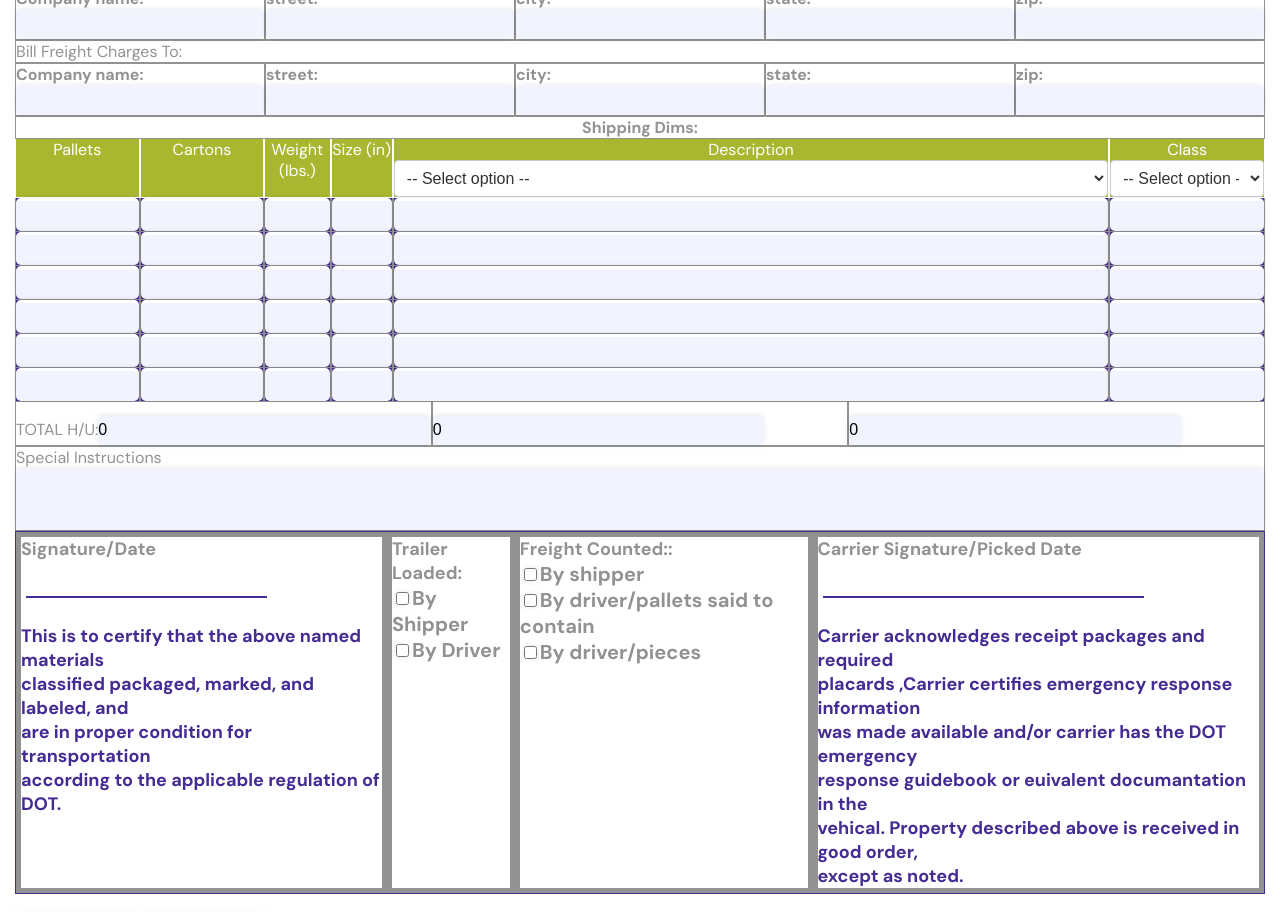
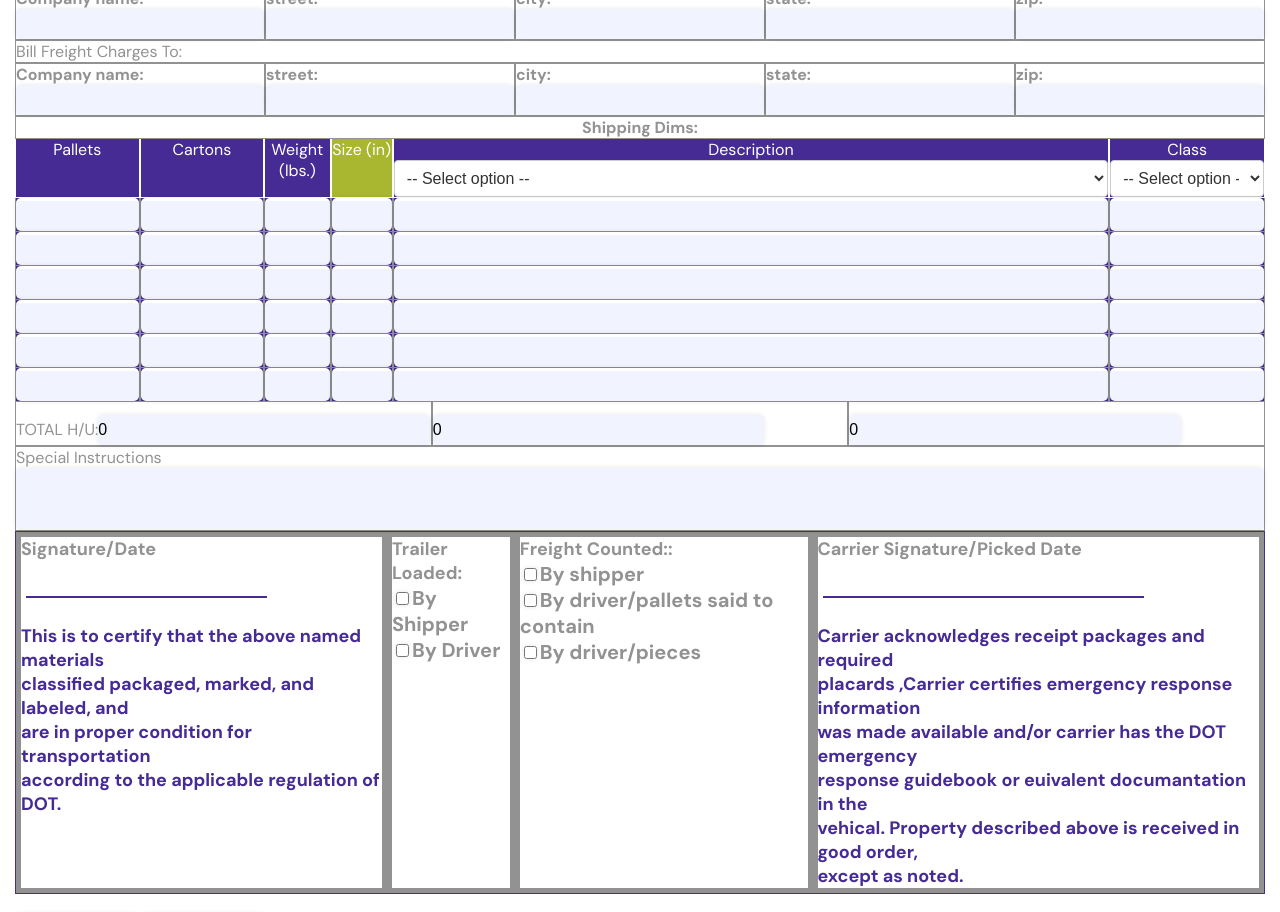
Before and after one commit to developermickey/ajay_table, a React (Create React App) app: page /table in a window 1280 px wide. Shown: the part 360-1272 px from the top of the page. Built offline with nearby package versions, Linux system fonts and the light colour scheme.

Commit message:
code push now

```diff
--- a/package.json
+++ b/package.json
@@ -12,6 +12,9 @@
     "@testing-library/react": "^13.4.0",
     "@testing-library/user-event": "^13.5.0",
     "firebase": "^9.22.0",
+    "html2pdf": "^0.0.11",
+    "html2pdf.js": "^0.9.0",
+    "jspdf": "^2.5.1",
     "jspdf-autotable": "^3.5.29",
     "react": "^18.2.0",
     "react-datepicker": "^4.12.0",
--- a/src/components/Table2.jsx
+++ b/src/components/Table2.jsx
@@ -13,6 +13,7 @@ import {
 } from "firebase/firestore";
 import { app } from "../firebase.config";
 import emailjs from "@emailjs/browser";
+
 
 
 const Table2 = () => {
@@ -46,25 +47,10 @@ const Table2 = () => {
     }
   }
 
-//
-
-  const componentRef = useRef();
-
-  const handlePrint = useReactToPrint({
-    content: () => componentRef.current,
-    documentTitle: 'Print Document',
-    onAfterPrint: async () => {
-      await generateAndSavePDF();
-    },
-  });
-
-  const generateAndSavePDF = async () => {
-    // Code to generate and save the PDF
-  };
-
-//
-
-
+    const componentRef = useRef();
+    const handlePrint = useReactToPrint({
+      content: () => componentRef.current,
+    });
   const handleInputChange = (e, rowIndex, cellIndex) => {
     const value = e.target.value;
 
@@ -616,19 +602,19 @@ const Table2 = () => {
         >
           <thead>
             <tr>
-              <th className="row-half-8" style={{ textAlign: "center", backgroundColor: "#a8b72f", }}>
+              <th className="row-half-8" style={{ textAlign: "center" }}>
                 <span>Pallets</span>
               </th>
-              <th className="row-half-8" style={{ textAlign: "center", backgroundColor: "#a8b72f", }}>
+              <th className="row-half-8" style={{ textAlign: "center" }}>
                 <span>Cartons</span>
               </th>
-              <th className="row-half-3" style={{ textAlign: "center", backgroundColor: "#a8b72f", }}>
+              <th className="row-half-3" style={{ textAlign: "center" }}>
                 <span>Weight (lbs.)</span>
               </th>
               <th className="row-half-4 orange-4" style={{ textAlign: "center" }}>
                 <span>Size (in)</span>
               </th>
-              <th className="row-half-46" style={{ textAlign: "center", backgroundColor: "#a8b72f", }}>
+              <th className="row-half-46" style={{ textAlign: "center" }}>
                 <span>Description</span>
                 <select
                   style={{ width: "100%" }}
@@ -657,7 +643,7 @@ const Table2 = () => {
                   <option value="custom">Custom</option>
                 </select>
               </th>
-              <th className="row-half-10" style={{ textAlign: "center", backgroundColor: "#a8b72f", }}>
+              <th className="row-half-10" style={{ textAlign: "center" }}>
                 <span>Class</span>
                 <select
                   style={{ width: "100%" }}
@@ -908,11 +894,14 @@ const Table2 = () => {
         </table>
         </div>
         {/* <input type="text" name="email_from" id="emailFrom" className="email__from" placeholder="person@example.com" /> */}
-        <button type="submit" onClick={handleSubmit} onSubmit={handlePrint} >Submit </button>
-        <button type="submit"  >Print </button>
+        <button type="submit" onClick={handleSubmit} >
+          Submit
+        </button>
+        <button onClick={handlePrint}>Print this out!</button>
 
       </form>
     </div>
   );
 };
+
 export default Table2;
```
Also changed, not shown: 1 other file (tests, documents, lock files or other folders).
